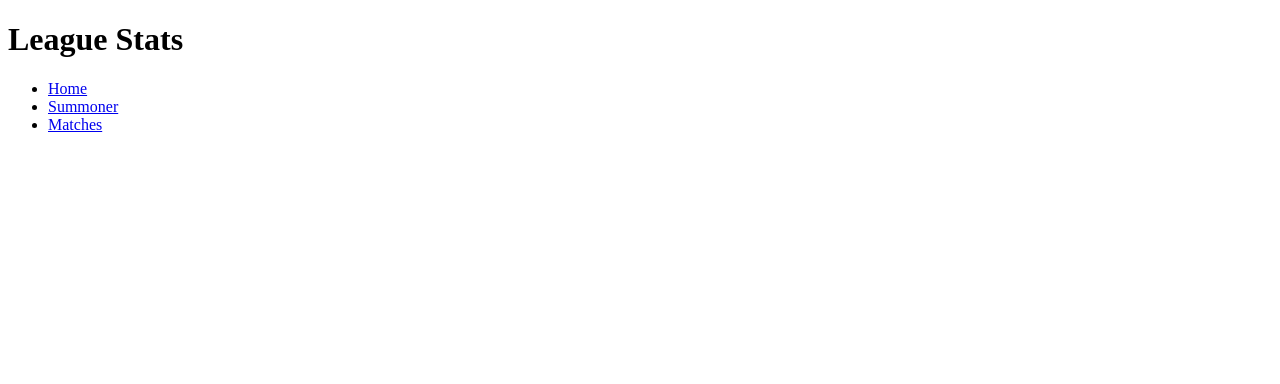
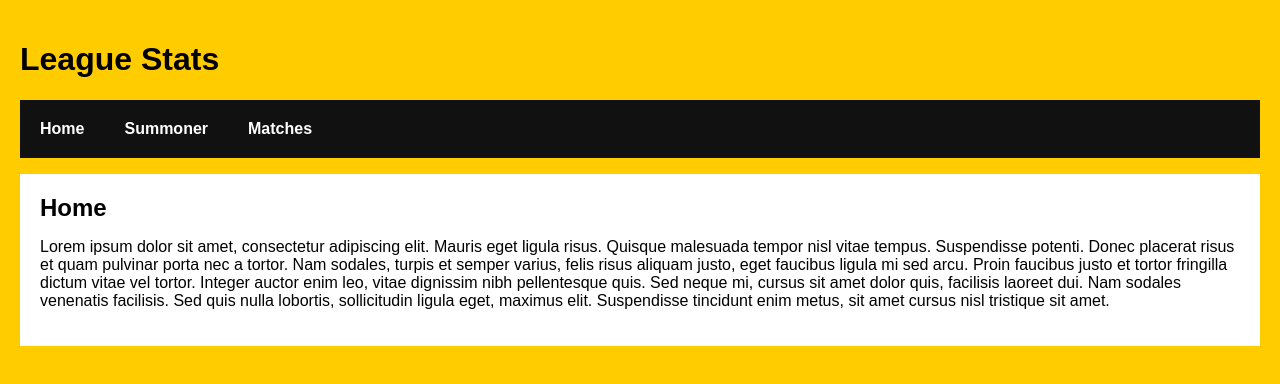
Before and after one commit to robertjawoods/LeagueStats, a React (Create React App) app: page / in a window 1280 px wide. Shown: the top 384 px of the page. Built offline with nearby package versions, Linux system fonts and the light colour scheme.

Commit message:
Edited folder structure and added styling

```diff
--- a/src/App.js
+++ /dev/null
@@ -1,22 +0,0 @@
-import { Component } from "react";
-
-class App extends Component {
-    render() {
-        return (
-            <div>
-                <h1>League Stats</h1>
-                <ul className="navigation-bar">
-                    <li><a href="/home">Home</a></li>
-                    <li><a href="/summoner">Summoner</a></li>
-                    <li><a href="/matches">Matches</a></li>
-                </ul>
-
-                <div className="content">
-
-                </div>
-            </div>
-        );
-    }
-}
-
-export default App;
--- /dev/null
+++ b/src/components/App.js
@@ -0,0 +1,30 @@
+import React,  { Component } from "react";
+import { Route, NavLink, HashRouter } from "react-router-dom";
+import Home from "./Home";
+import Matches from "./Matches";
+import Summoner from "./Summoner";
+
+class App extends Component {
+    render() {
+        return (
+            <HashRouter>
+                <div>
+                    <h1>League Stats</h1>
+                    <ul className="navigation-bar">
+                        <li><NavLink to="/">Home</NavLink></li>
+                        <li><NavLink to="/summoner">Summoner</NavLink></li>
+                        <li><NavLink to="/matches">Matches</NavLink></li>
+                    </ul>
+
+                    <div className="content">
+                        <Route exact path="/" component={Home} />
+                        <Route path="/summoner" component={Summoner} />
+                        <Route path="/matches" component={Matches} />
+                    </div>
+                </div>
+            </HashRouter>
+        );
+    }
+}
+
+export default App;
--- /dev/null
+++ b/src/components/Home.js
@@ -0,0 +1,14 @@
+import React, { Component } from "react";
+
+class Home extends Component {
+    render() {
+        return (
+            <div>
+                <h2>Home</h2>
+                <p>Lorem ipsum dolor sit amet, consectetur adipiscing elit. Mauris eget ligula risus. Quisque malesuada tempor nisl vitae tempus. Suspendisse potenti. Donec placerat risus et quam pulvinar porta nec a tortor. Nam sodales, turpis et semper varius, felis risus aliquam justo, eget faucibus ligula mi sed arcu. Proin faucibus justo et tortor fringilla dictum vitae vel tortor. Integer auctor enim leo, vitae dignissim nibh pellentesque quis. Sed neque mi, cursus sit amet dolor quis, facilisis laoreet dui. Nam sodales venenatis facilisis. Sed quis nulla lobortis, sollicitudin ligula eget, maximus elit. Suspendisse tincidunt enim metus, sit amet cursus nisl tristique sit amet.</p>
+            </div>
+        );
+    }
+}
+
+export default Home;
--- a/src/Matches.js
+++ b/src/components/Matches.js
@@ -1,10 +1,10 @@
-import { Component } from "react";
+import React, { Component } from "react";
 
 class Matches extends Component {
     render() {
         return (
             <div>
-                <h2>Home</h2>
+                <h2>Matches</h2>
                 <p>
                 Lorem ipsum dolor sit amet, consectetur adipiscing elit. Mauris eget ligula risus. Quisque malesuada tempor nisl vitae tempus. Suspendisse potenti. Donec placerat risus et quam pulvinar porta nec a tortor. Nam sodales, turpis et semper varius, felis risus aliquam justo, eget faucibus ligula mi sed arcu. Proin faucibus justo et tortor fringilla dictum vitae vel tortor. Integer auctor enim leo, vitae dignissim nibh pellentesque quis. Sed neque mi, cursus sit amet dolor quis, facilisis laoreet dui. Nam sodales venenatis facilisis. Sed quis nulla lobortis, sollicitudin ligula eget, maximus elit. Suspendisse tincidunt enim metus, sit amet cursus nisl tristique sit amet.
                 </p>
--- a/src/Summoner.js
+++ b/src/components/Summoner.js
@@ -1,4 +1,4 @@
-import { Component } from "react";
+import React, { Component } from "react";
 
 class Summoner extends Component {
     render() {
--- /dev/null
+++ b/src/css/index.css
@@ -0,0 +1,42 @@
+body {
+    background-color: #FFCC00;
+    padding: 20px;
+    margin: 0;
+  }
+
+  h1, h2, p, ul, li {
+    font-family: sans-serif;
+  }
+
+  ul.navigation-bar li {
+    display: inline;
+    list-style-type: none;
+    margin: 0;
+  }
+
+  ul.navigation-bar {
+    background-color: #111;
+    padding: 0;
+  }
+
+  ul.navigation-bar li a {
+    color: #FFF;
+    font-weight: bold;
+    text-decoration: none;
+    padding: 20px;
+    display: inline-block;
+  }
+
+  .content {
+    background-color: #FFF;
+    padding: 20px;
+  }
+
+  .content h2 {
+    padding: 0;
+    margin: 0;
+  }
+
+  .content li {
+    margin-bottom: 10px;
+  }
--- a/src/index.js
+++ b/src/index.js
@@ -1,6 +1,7 @@
 import React from "react";
 import ReactDOM from "react-dom";
-import App from "./App"
+import App from "./components/App";
+import "./css/index.css";
 
 ReactDOM.render(
   <App/>,
```
Also changed, not shown: src/Home.js (deleted, +0 -12 lines).
